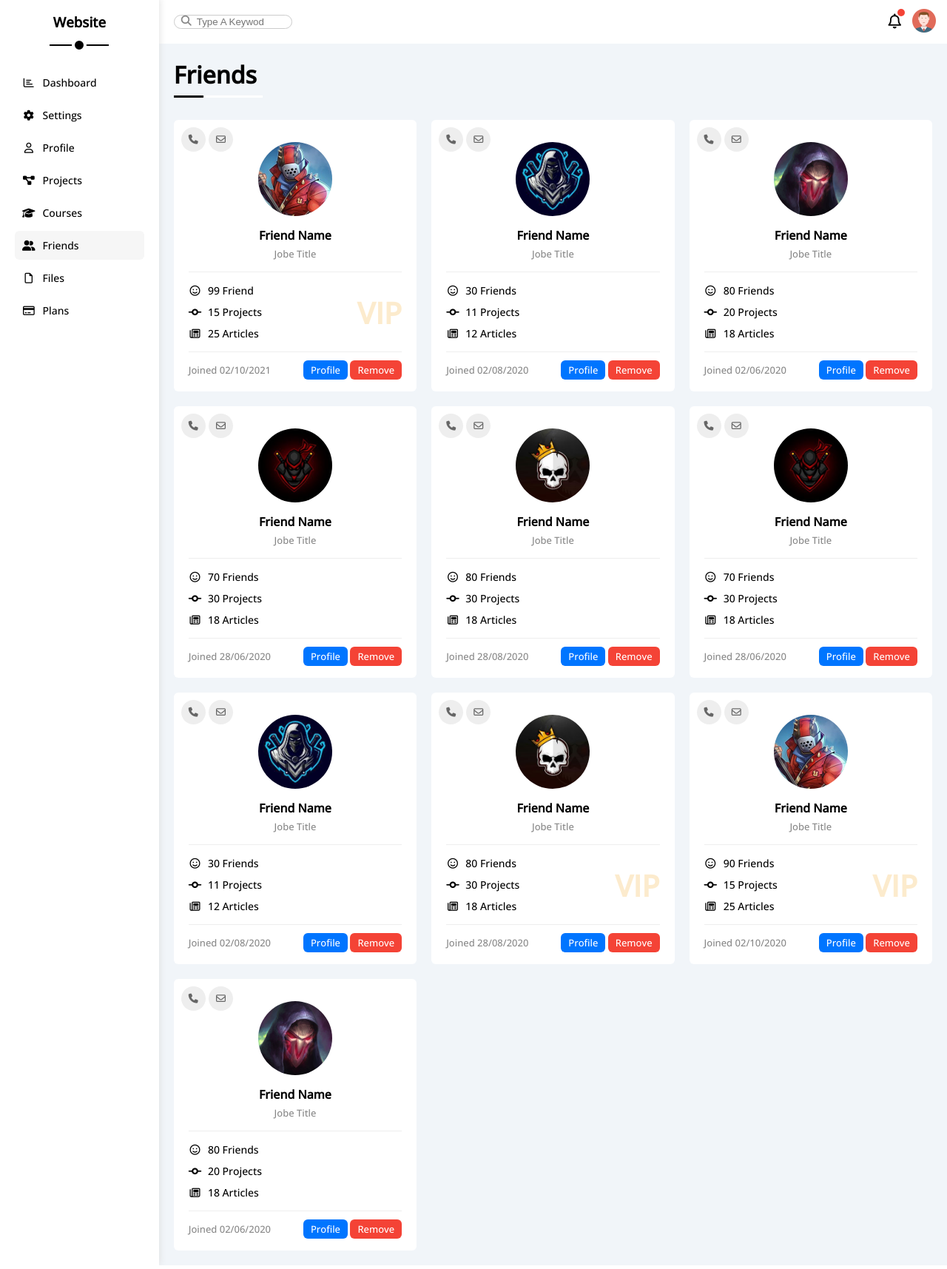
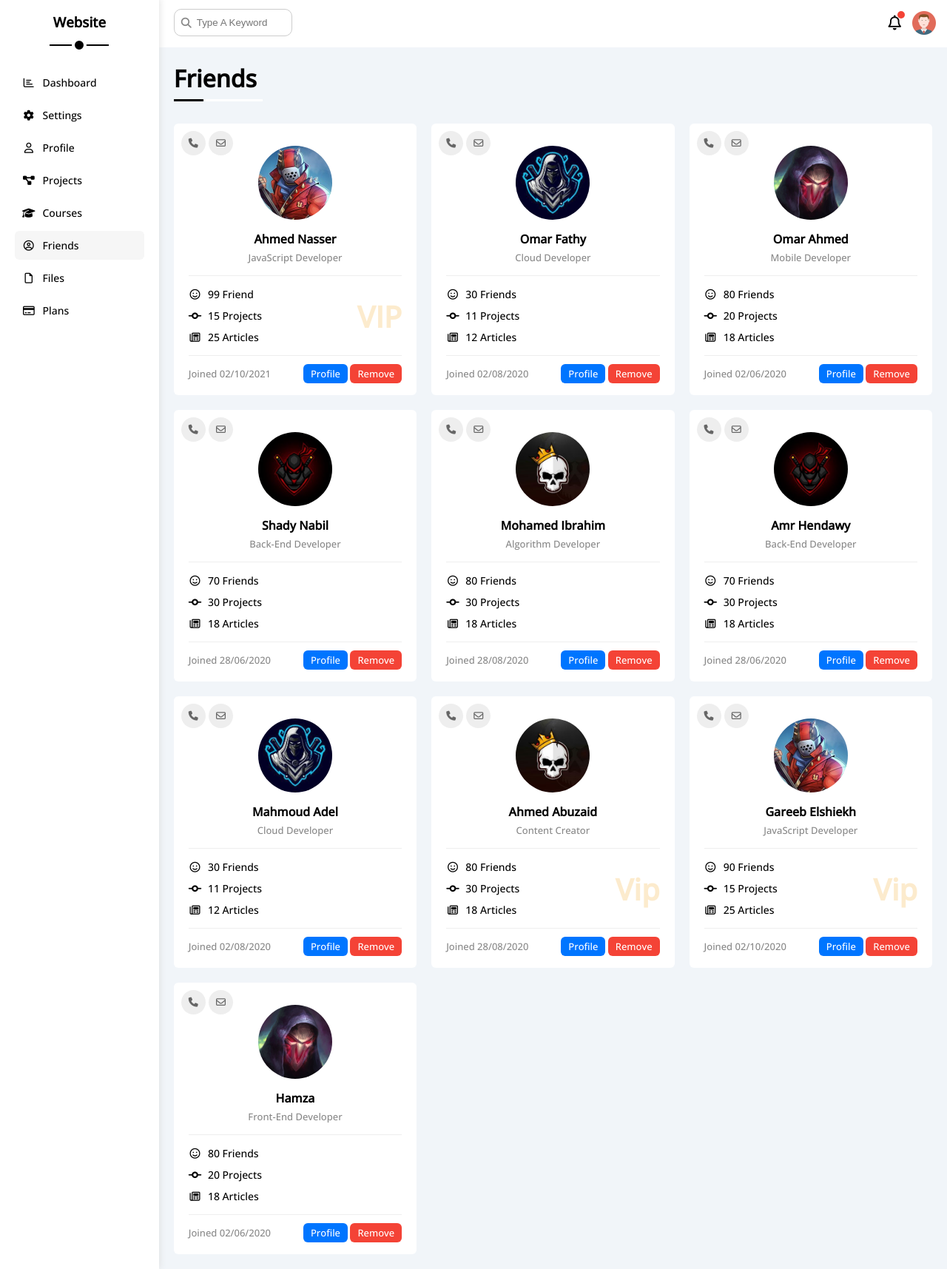
Before and after one commit to M-Elshafeiy/Template.Four_HTML-CSS, a plain HTML site: page friends.html in a window 1280 px wide. Shown: the part 3-1718 px from the top of the page at 74% size. Drawn offline with nearby package versions, Linux system fonts and the light colour scheme.

Commit message:
Update friend names and titles in friends.html

```diff
--- a/friends.html
+++ b/friends.html
@@ -20,66 +20,64 @@
           <li>
             <a class="d-flex align-center fs-14 c-black rad-6 p-10" href="index.html">
               <i class="fa-regular fa-chart-bar fa-fw"></i>
-              <span class="fs-14" >Dashboard</span>
+              <span>Dashboard</span>
             </a>
           </li>
           <li>
             <a class="d-flex align-center fs-14 c-black rad-6 p-10" href="settings.html">
               <i class="fa-solid fa-gear fa-fw"></i>
-              <span class="fs-14">Settings</span>
+              <span>Settings</span>
             </a>
           </li>
           <li>
             <a class="d-flex align-center fs-14 c-black rad-6 p-10" href="profile.html">
               <i class="fa-regular fa-user fa-fw"></i>
-              <span class="fs-14">Profile</span>
+              <span>Profile</span>
             </a>
           </li>
           <li>
             <a class="d-flex align-center fs-14 c-black rad-6 p-10" href="projects.html">
               <i class="fa-solid fa-diagram-project fa-fw"></i>
-              <span class="fs-14">Projects</span>
+              <span>Projects</span>
             </a>
           </li>
           <li>
             <a class="d-flex align-center fs-14 c-black rad-6 p-10" href="courses.html">
               <i class="fa-solid fa-graduation-cap fa-fw"></i>
-              <span class="fs-14">Courses</span>
+              <span>Courses</span>
             </a>
           </li>
           <li>
             <a class="active d-flex align-center fs-14 c-black rad-6 p-10" href="friends.html">
-              <i class="fa-solid fa-user-group"></i>
-              <span class="fs-14">Friends</span>
+              <i class="fa-regular fa-circle-user fa-fw"></i>
+              <span>Friends</span>
             </a>
           </li>
           <li>
             <a class="d-flex align-center fs-14 c-black rad-6 p-10" href="files.html">
               <i class="fa-regular fa-file fa-fw"></i>
-              <span class="fs-14">Files</span>
+              <span>Files</span>
             </a>
           </li>
           <li>
             <a class="d-flex align-center fs-14 c-black rad-6 p-10" href="plans.html">
               <i class="fa-regular fa-credit-card fa-fw"></i>
-              <span class="fs-14">Plans</span>
+              <span>Plans</span>
             </a>
           </li>
         </ul>
       </div>
-      <div class="content w-full over-hiddn">
+      <div class="content w-full">
         <!-- Start Head -->
         <div class="head bg-white p-15 between-flex">
           <div class="search p-relative">
-            <input class="border-ccc rad-10" type="search" placeholder="Type A Keywod" name="search" id="">
+            <input class="p-10" type="search" placeholder="Type A Keyword" />
           </div>
           <div class="icons d-flex align-center">
             <span class="notification p-relative">
-              <a class="c-black" href="mail.html" >
-                <i class="fa-regular fa-bell fa-lg"></i>
-              </a>
+              <i class="fa-regular fa-bell fa-lg"></i>
             </span>
-            <img src="imgs/avatar.png" alt="">
+            <img src="imgs/avatar.png" alt="" />
           </div>
         </div>
         <!-- End Head -->
@@ -92,8 +90,8 @@
             </div>
             <div class="txt-c">
               <img class="rad-half mt-10 mb-10 w-100 h-100" src="imgs/friend-01.jpg" alt="" />
-              <h4 class="m-0">Friend Name</h4>
-              <p class="c-grey fs-13 mt-5 mb-0">Jobe Title</p>
+              <h4 class="m-0">Ahmed Nasser</h4>
+              <p class="c-grey fs-13 mt-5 mb-0">JavaScript Developer</p>
             </div>
             <div class="icons fs-14 p-relative">
               <div class="mb-10">
@@ -125,8 +123,8 @@
             </div>
             <div class="txt-c">
               <img class="rad-half mt-10 mb-10 w-100 h-100" src="imgs/friend-02.jpg" alt="" />
-              <h4 class="m-0">Friend Name</h4>
-              <p class="c-grey fs-13 mt-5 mb-0">Jobe Title</p>
+              <h4 class="m-0">Omar Fathy</h4>
+              <p class="c-grey fs-13 mt-5 mb-0">Cloud Developer</p>
             </div>
             <div class="icons fs-14 p-relative">
               <div class="mb-10">
@@ -157,8 +155,8 @@
             </div>
             <div class="txt-c">
               <img class="rad-half mt-10 mb-10 w-100 h-100" src="imgs/friend-03.jpg" alt="" />
-              <h4 class="m-0">Friend Name</h4>
-              <p class="c-grey fs-13 mt-5 mb-0">Jobe Title</p>
+              <h4 class="m-0">Omar Ahmed</h4>
+              <p class="c-grey fs-13 mt-5 mb-0">Mobile Developer</p>
             </div>
             <div class="icons fs-14 p-relative">
               <div class="mb-10">
@@ -189,8 +187,8 @@
             </div>
             <div class="txt-c">
               <img class="rad-half mt-10 mb-10 w-100 h-100" src="imgs/friend-04.jpg" alt="" />
-              <h4 class="m-0">Friend Name</h4>
-              <p class="c-grey fs-13 mt-5 mb-0">Jobe Title</p>
+              <h4 class="m-0">Shady Nabil</h4>
+              <p class="c-grey fs-13 mt-5 mb-0">Back-End Developer</p>
             </div>
             <div class="icons fs-14 p-relative">
               <div class="mb-10">
@@ -221,8 +219,8 @@
             </div>
             <div class="txt-c">
               <img class="rad-half mt-10 mb-10 w-100 h-100" src="imgs/friend-05.jpg" alt="" />
-              <h4 class="m-0">Friend Name</h4>
-              <p class="c-grey fs-13 mt-5 mb-0">Jobe Title</p>
+              <h4 class="m-0">Mohamed Ibrahim</h4>
+              <p class="c-grey fs-13 mt-5 mb-0">Algorithm Developer</p>
             </div>
             <div class="icons fs-14 p-relative">
               <div class="mb-10">
@@ -253,8 +251,8 @@
             </div>
             <div class="txt-c">
               <img class="rad-half mt-10 mb-10 w-100 h-100" src="imgs/friend-04.jpg" alt="" />
-              <h4 class="m-0">Friend Name</h4>
-              <p class="c-grey fs-13 mt-5 mb-0">Jobe Title</p>
+              <h4 class="m-0">Amr Hendawy</h4>
+              <p class="c-grey fs-13 mt-5 mb-0">Back-End Developer</p>
             </div>
             <div class="icons fs-14 p-relative">
               <div class="mb-10">
@@ -285,8 +283,8 @@
             </div>
             <div class="txt-c">
               <img class="rad-half mt-10 mb-10 w-100 h-100" src="imgs/friend-02.jpg" alt="" />
-              <h4 class="m-0">Friend Name</h4>
-              <p class="c-grey fs-13 mt-5 mb-0">Jobe Title</p>
+              <h4 class="m-0">Mahmoud Adel</h4>
+              <p class="c-grey fs-13 mt-5 mb-0">Cloud Developer</p>
             </div>
             <div class="icons fs-14 p-relative">
               <div class="mb-10">
@@ -317,8 +315,8 @@
             </div>
             <div class="txt-c">
               <img class="rad-half mt-10 mb-10 w-100 h-100" src="imgs/friend-05.jpg" alt="" />
-              <h4 class="m-0">Friend Name</h4>
-              <p class="c-grey fs-13 mt-5 mb-0">Jobe Title</p>
+              <h4 class="m-0">Ahmed Abuzaid</h4>
+              <p class="c-grey fs-13 mt-5 mb-0">Content Creator</p>
             </div>
             <div class="icons fs-14 p-relative">
               <div class="mb-10">
@@ -333,7 +331,7 @@
                 <i class="fa-regular fa-newspaper fa-fw"></i>
                 <span>18 Articles</span>
               </div>
-              <span class="vip fw-bold c-orange">VIP</span>
+              <span class="vip fw-bold c-orange">Vip</span>
             </div>
             <div class="info between-flex fs-13">
               <span class="c-grey">Joined 28/08/2020</span>
@@ -350,8 +348,8 @@
             </div>
             <div class="txt-c">
               <img class="rad-half mt-10 mb-10 w-100 h-100" src="imgs/friend-01.jpg" alt="" />
-              <h4 class="m-0">Friend Name</h4>
-              <p class="c-grey fs-13 mt-5 mb-0">Jobe Title</p>
+              <h4 class="m-0">Gareeb Elshiekh</h4>
+              <p class="c-grey fs-13 mt-5 mb-0">JavaScript Developer</p>
             </div>
             <div class="icons fs-14 p-relative">
               <div class="mb-10">
@@ -366,7 +364,7 @@
                 <i class="fa-regular fa-newspaper fa-fw"></i>
                 <span>25 Articles</span>
               </div>
-              <span class="vip fw-bold c-orange">VIP</span>
+              <span class="vip fw-bold c-orange">Vip</span>
             </div>
             <div class="info between-flex fs-13">
               <span class="c-grey">Joined 02/10/2020</span>
@@ -383,8 +381,8 @@
             </div>
             <div class="txt-c">
               <img class="rad-half mt-10 mb-10 w-100 h-100" src="imgs/friend-03.jpg" alt="" />
-              <h4 class="m-0">Friend Name</h4>
-              <p class="c-grey fs-13 mt-5 mb-0">Jobe Title</p>
+              <h4 class="m-0">Hamza</h4>
+              <p class="c-grey fs-13 mt-5 mb-0">Front-End Developer</p>
             </div>
             <div class="icons fs-14 p-relative">
               <div class="mb-10">
```
